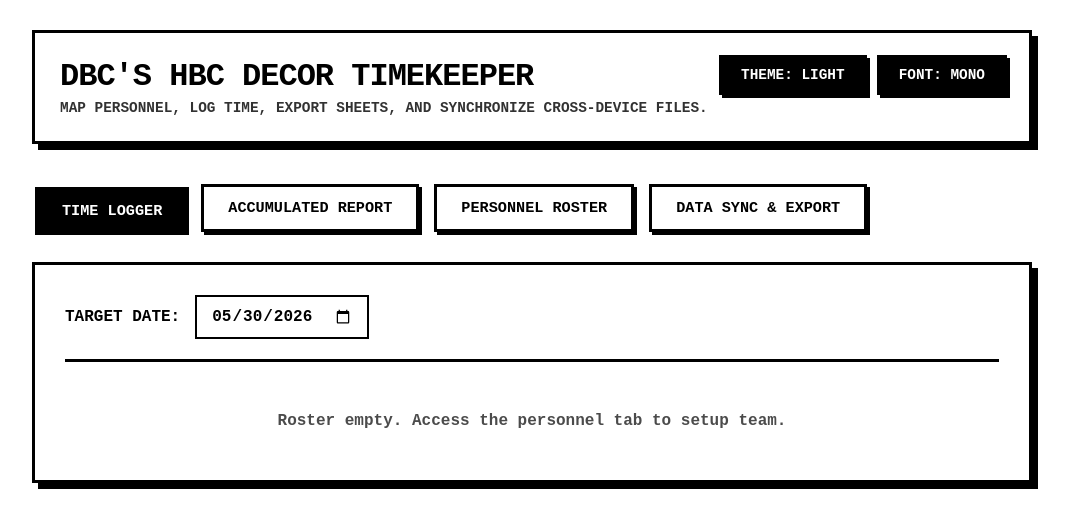
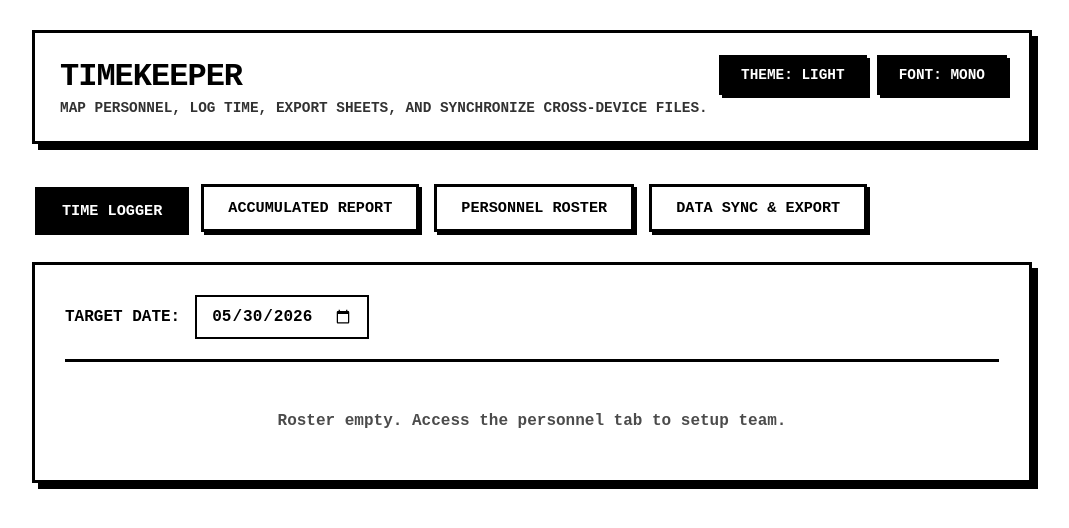
Before and after one commit to 316-Ministry/timekeeper, a plain HTML site: page index.html in a window 1280 px wide. Shown: the whole page, without its empty margins (108-1177 px from the left). Drawn offline with Linux system fonts and the light colour scheme.

Commit message:
Update index.html

```diff
--- a/index.html
+++ b/index.html
@@ -397,7 +397,7 @@
     <body>
         <div class="container">
             <header>
-                <h1>DBC's HBC Decor Timekeeper</h1>
+                <h1>Timekeeper</h1>
                 <p>
                     Map personnel, log time, export sheets, and synchronize
                     cross-device files.
```
